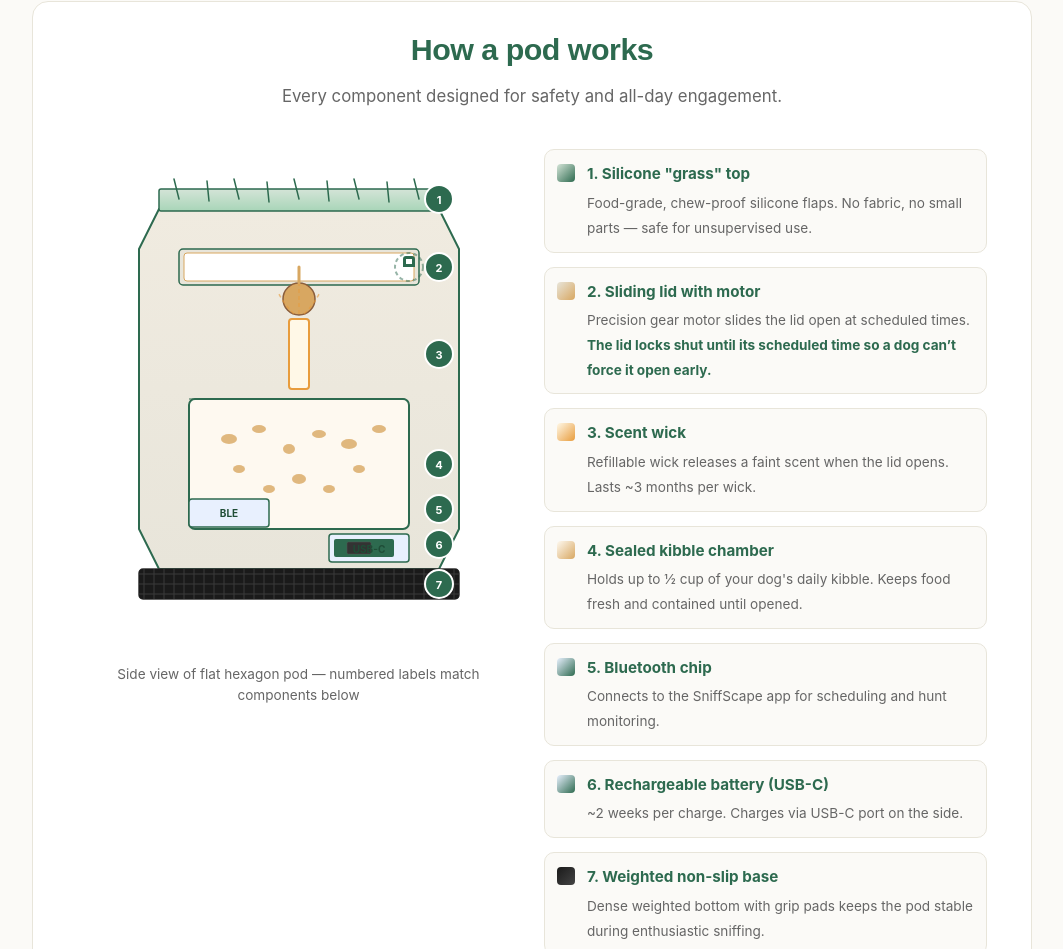
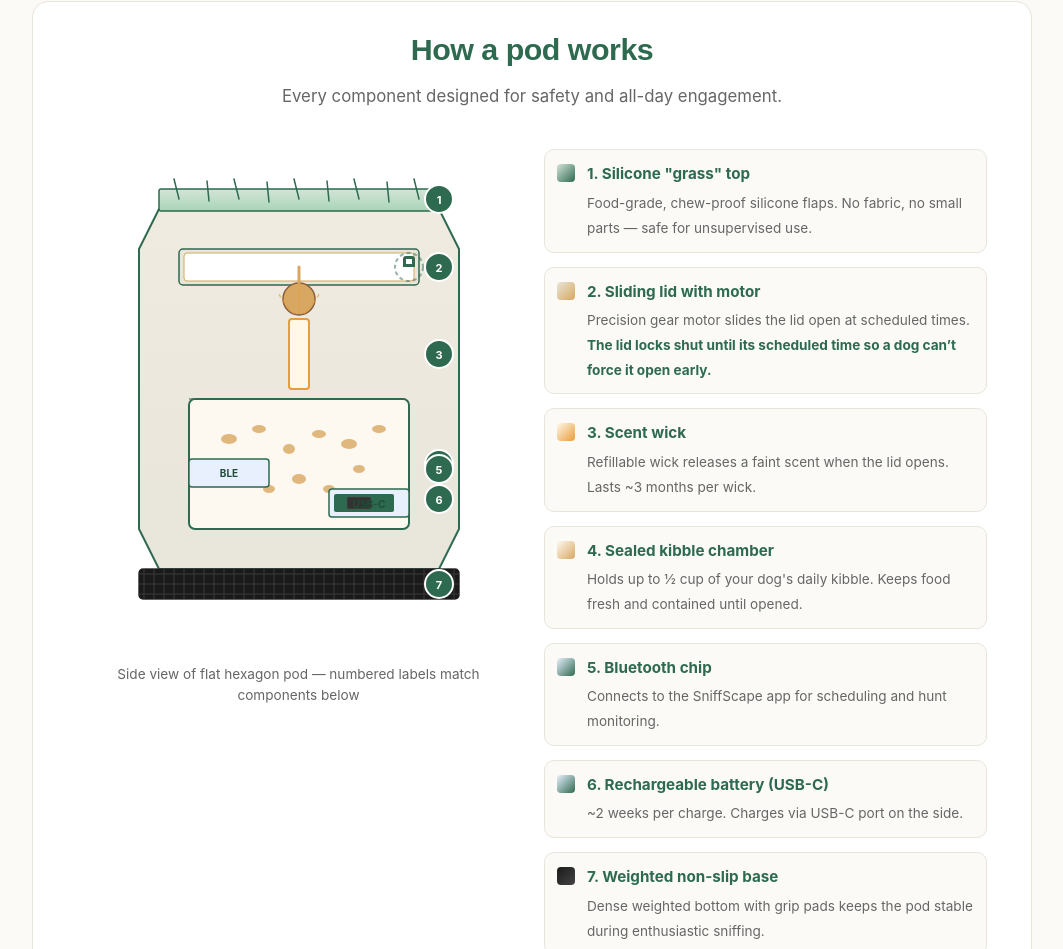
Before and after one commit to shivam250812/22cs2033-hwa-hackathon, a plain HTML site: page index.html in a window 1280 px wide. Shown: the part 2600-3549 px from the top of the page, without its empty margins (108-1171 px from the left). Drawn offline with Linux system fonts and the light colour scheme; a web font is replaced by a local one.

Commit message:
Fix: BLE/battery overlap in SVG (moved up), dog initial position (center), remove orphan pod card

```diff
--- a/index.html
+++ b/index.html
@@ -104,7 +104,7 @@
       <div class="pod" id="pod-4" style="top:42%;left:30%;" data-id="4">D</div>
       <div class="pod" id="pod-5" style="top:72%;left:70%;" data-id="5">E</div>
       <div class="pod" id="pod-6" style="top:28%;left:62%;" data-id="6">F</div>
-      <div class="dog" id="hunt-dog" style="top:34%;left:18%;" aria-hidden="true">&#128034;</div>
+      <div class="dog" id="hunt-dog" style="top:50%;left:50%;" aria-hidden="true">&#128034;</div>
       <div class="scent-ripple" id="ripple"></div>
     </div>
     <div class="hunt-status" id="hunt-status">Pods found: <span id="found-count">0</span>/6</div>
@@ -272,23 +272,23 @@
 
           <!-- Bluetooth chip - #5 -->
           <g class="component-5">
-            <rect class="pod-bluetooth" x="90" y="350" width="80" height="28" rx="3" fill="#e8f0fe" stroke="#2d6a4f" stroke-width="1.5"/>
-            <text class="chip-label" x="130" y="368" text-anchor="middle" fill="var(--brand-dark)" font-size="9" font-weight="bold" font-family="inherit">BLE</text>
+            <rect class="pod-bluetooth" x="90" y="310" width="80" height="28" rx="3" fill="#e8f0fe" stroke="#2d6a4f" stroke-width="1.5"/>
+            <text class="chip-label" x="130" y="328" text-anchor="middle" fill="var(--brand-dark)" font-size="9" font-weight="bold" font-family="inherit">BLE</text>
             <!-- Number label -->
-            <circle cx="340" cy="360" r="14" fill="var(--brand)" stroke="white" stroke-width="2"/>
-            <text x="340" y="365" text-anchor="middle" fill="white" font-size="11" font-weight="bold" font-family="inherit">5</text>
+            <circle cx="340" cy="320" r="14" fill="var(--brand)" stroke="white" stroke-width="2"/>
+            <text x="340" y="325" text-anchor="middle" fill="white" font-size="11" font-weight="bold" font-family="inherit">5</text>
           </g>
 
           <!-- Rechargeable battery (USB-C) - #6 -->
           <g class="component-6">
-            <rect class="pod-battery" x="230" y="385" width="80" height="28" rx="3" fill="#e8f0fe" stroke="#2d6a4f" stroke-width="1.5"/>
-            <rect class="battery-level" x="235" y="390" width="60" height="18" rx="2" fill="var(--brand)"/>
+            <rect class="pod-battery" x="230" y="340" width="80" height="28" rx="3" fill="#e8f0fe" stroke="#2d6a4f" stroke-width="1.5"/>
+            <rect class="battery-level" x="235" y="345" width="60" height="18" rx="2" fill="var(--brand)"/>
             <!-- USB-C port indicator -->
-            <rect x="248" y="393" width="24" height="12" rx="1.5" fill="#333" stroke="#555" stroke-width="0.5"/>
-            <text class="chip-label" x="270" y="404" text-anchor="middle" fill="var(--brand)" font-size="9" font-weight="bold" font-family="inherit">USB-C</text>
+            <rect x="248" y="348" width="24" height="12" rx="1.5" fill="#333" stroke="#555" stroke-width="0.5"/>
+            <text class="chip-label" x="270" y="359" text-anchor="middle" fill="var(--brand)" font-size="9" font-weight="bold" font-family="inherit">USB-C</text>
             <!-- Number label -->
-            <circle cx="340" cy="395" r="14" fill="var(--brand)" stroke="white" stroke-width="2"/>
-            <text x="340" y="400" text-anchor="middle" fill="white" font-size="11" font-weight="bold" font-family="inherit">6</text>
+            <circle cx="340" cy="350" r="14" fill="var(--brand)" stroke="white" stroke-width="2"/>
+            <text x="340" y="355" text-anchor="middle" fill="white" font-size="11" font-weight="bold" font-family="inherit">6</text>
           </g>
 
           <!-- Weighted non-slip base - #7 -->
```
